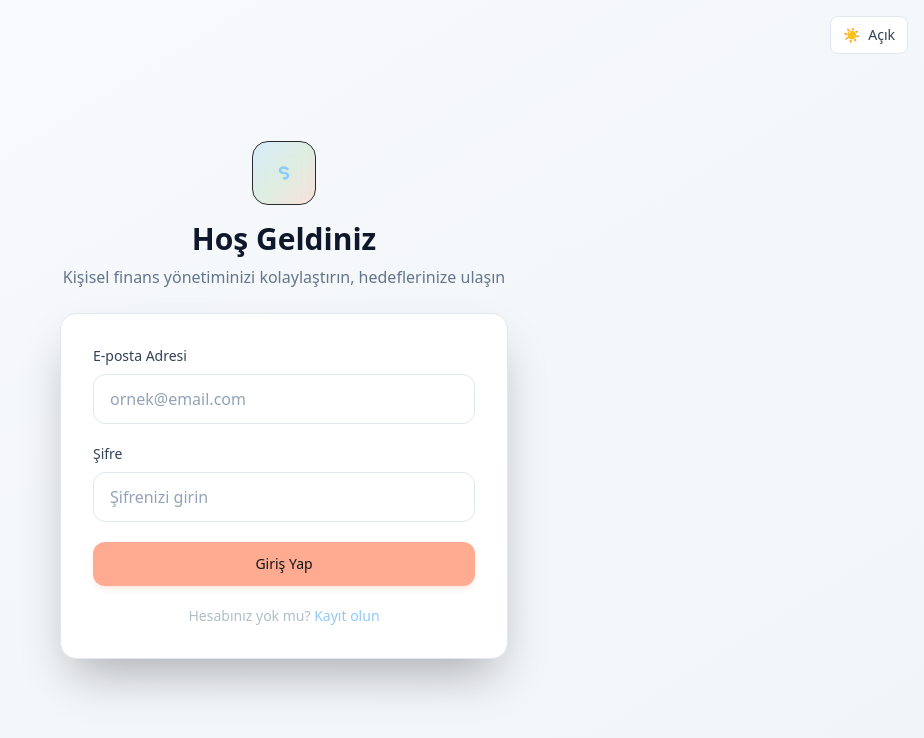
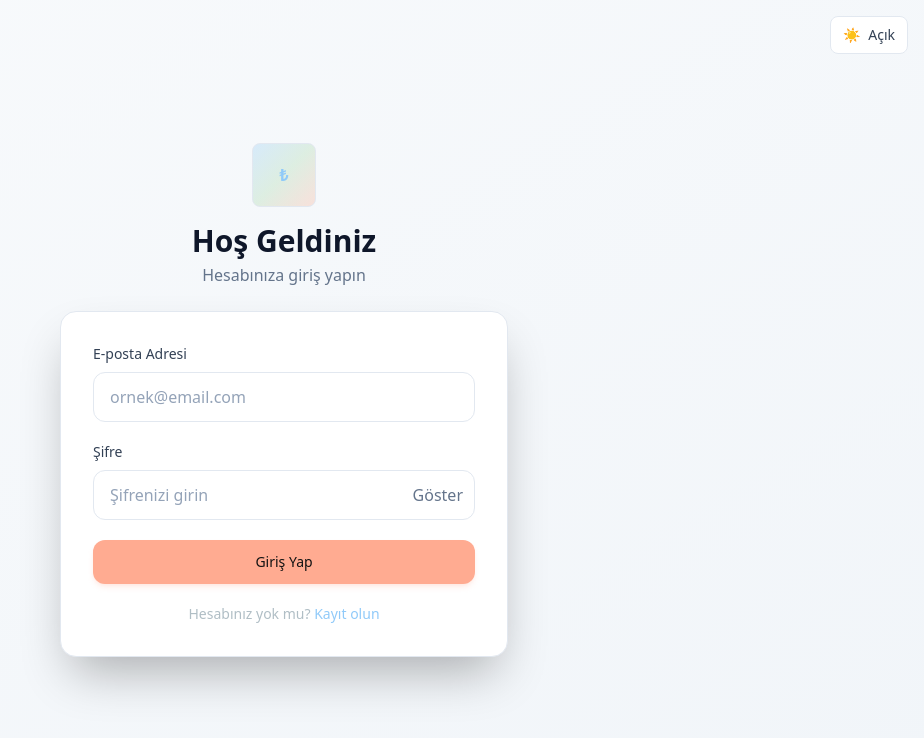
Before and after one commit to hakandincturk/myMoney-frontend, a React (Vite) app: page /login in a window 1280 px wide. Shown: the top 738 px of the page, without its empty margins (356-1280 px from the left). Built offline with nearby package versions, Linux system fonts and the light colour scheme.

Commit message:
components written

```diff
--- /dev/null
+++ b/src/components/ui/AuthContainer.tsx
@@ -0,0 +1,28 @@
+import React from 'react'
+import { Card } from '@/components/ui/Card'
+import { Logo } from '@/components/ui/Logo'
+
+type AuthContainerProps = {
+  title: string
+  subtitle?: string
+  children: React.ReactNode
+}
+
+export const AuthContainer: React.FC<AuthContainerProps> = ({ title, subtitle, children }) => {
+  return (
+    <div className="w-full max-w-md">
+      <div className="text-center mb-6">
+        <Logo size={64} />
+        <h2 className="mt-4 text-3xl font-bold text-slate-900 dark:text-mm-text">{title}</h2>
+        {subtitle && (
+          <p className="mt-1 text-slate-500 dark:text-mm-subtleText">{subtitle}</p>
+        )}
+      </div>
+      <Card className="shadow-2xl shadow-black/30">
+        {children}
+      </Card>
+    </div>
+  )
+}
+
+export default AuthContainer
--- /dev/null
+++ b/src/components/ui/Logo.tsx
@@ -0,0 +1,26 @@
+import React from 'react'
+
+type LogoProps = {
+  size?: number
+  withText?: boolean
+  className?: string
+}
+
+export const Logo: React.FC<LogoProps> = ({ size = 32, withText = false, className = '' }) => {
+  const box = `h-${Math.round(size/4)} w-${Math.round(size/4)}` // not used directly; inline style below
+  return (
+    <div className={`inline-flex items-center gap-2 ${className}`}>
+      <div
+        className="rounded-lg bg-gradient-to-br from-mm-primary/30 via-mm-secondary/30 to-mm-accent/30 flex items-center justify-center border border-slate-200 dark:border-mm-border"
+        style={{ height: size, width: size }}
+      >
+        <span className="text-mm-primary font-bold">₺</span>
+      </div>
+      {withText && (
+        <span className="text-slate-900 dark:text-mm-text font-semibold">MyMoney</span>
+      )}
+    </div>
+  )
+}
+
+export default Logo
--- /dev/null
+++ b/src/components/ui/PasswordInput.tsx
@@ -0,0 +1,47 @@
+import React, { useState } from 'react'
+
+type PasswordInputProps = {
+  id: string
+  label?: string
+  value: string
+  onChange: (value: string) => void
+  placeholder?: string
+  error?: string
+}
+
+export const PasswordInput: React.FC<PasswordInputProps> = ({ id, label = 'Şifre', value, onChange, placeholder = 'Şifrenizi girin', error }) => {
+  const [visible, setVisible] = useState(false)
+
+  const base = 'w-full px-4 py-3 rounded-xl transition-all duration-200 placeholder-slate-400 dark:placeholder-mm-placeholder bg-white text-slate-900 dark:bg-mm-surface dark:text-mm-text focus:ring-2 focus:ring-mm-primary focus:border-transparent outline-none pr-12'
+  const border = error ? 'border border-red-500' : 'border border-slate-200 dark:border-mm-border'
+
+  return (
+    <div className="w-full">
+      {label && (
+        <label htmlFor={id} className="block text-sm font-medium text-slate-700 dark:text-mm-text mb-2">
+          {label}
+        </label>
+      )}
+      <div className="relative">
+        <input
+          id={id}
+          type={visible ? 'text' : 'password'}
+          className={`${base} ${border}`}
+          placeholder={placeholder}
+          value={value}
+          onChange={e => onChange(e.target.value)}
+        />
+        <button
+          type="button"
+          className="absolute inset-y-0 right-3 flex items-center text-slate-500 dark:text-mm-placeholder hover:text-slate-700 dark:hover:text-mm-text"
+          onClick={() => setVisible(!visible)}
+        >
+          {visible ? 'Gizle' : 'Göster'}
+        </button>
+      </div>
+      {error && <p className="mt-1 text-xs text-red-400">{error}</p>}
+    </div>
+  )
+}
+
+export default PasswordInput
--- a/src/pages/screens/auth/LoginPage.tsx
+++ b/src/pages/screens/auth/LoginPage.tsx
@@ -7,6 +7,8 @@ import { Link, useNavigate, useLocation } from 'react-router-dom'
 import { Card } from '@/components/ui/Card'
 import { Input } from '@/components/ui/Input'
 import { Button } from '@/components/ui/Button'
+import { PasswordInput } from '@/components/ui/PasswordInput'
+import { AuthContainer } from '@/components/ui/AuthContainer'
 
 export const LoginPage: React.FC = () => {
   const dispatch = useAppDispatch()
@@ -91,19 +93,7 @@ export const LoginPage: React.FC = () => {
   }
 
   return (
-    <div className="w-full max-w-md">
-        <div className="text-center mb-6">
-          <div className="mx-auto h-16 w-16 rounded-2xl bg-gradient-to-br from-mm-primary/30 via-mm-secondary/30 to-mm-accent/30 flex items-center justify-center mb-4 border border-mm-border backdrop-blur">
-            <svg className="h-8 w-8 text-mm-primary" fill="none" stroke="currentColor" viewBox="0 0 24 24">
-              <path strokeLinecap="round" strokeLinejoin="round" strokeWidth={2} d="M12 8c-1.657 0-3 .895-3 2s1.343 2 3 2 3 .895 3 2-1.343 2-3 2m0-8c1.11 0 2.08.402 2.599 1" />
-            </svg>
-          </div>
-          <h2 className="text-3xl font-bold text-slate-900 dark:text-mm-text mb-2">Hoş Geldiniz</h2>
-          <p className="text-slate-500 dark:text-mm-subtleText">
-						Kişisel finans yönetiminizi kolaylaştırın, hedeflerinize ulaşın
-					</p>
-        </div>
-        <Card className="shadow-2xl shadow-black/30">
+    <AuthContainer title="Hoş Geldiniz" subtitle="Hesabınıza giriş yapın">
       <form onSubmit={handleSubmit} className="space-y-5">
             <Input
               id="email"
@@ -114,24 +104,14 @@ export const LoginPage: React.FC = () => {
               onChange={handleEmailChange}
               error={emailError}
             />
-            <div>
-              <Input
+            <PasswordInput
               id="password"
               label="Şifre"
-                type={showPassword ? 'text' : 'password'}
-                placeholder="Şifrenizi girin"
               value={password}
               onChange={handlePasswordChange}
+              placeholder="Şifrenizi girin"
               error={passwordError}
             />
-              <button
-                type="button"
-                className="-mt-10 mr-3 float-right text-mm-placeholder hover:text-mm-text"
-                onClick={() => setShowPassword(!showPassword)}
-              >
-                {showPassword ? 'Gizle' : 'Göster'}
-              </button>
-            </div>
             {successMessage && (
               <div className="bg-mm-surface border border-mm-border rounded-xl p-3 text-mm-secondary">
                 {successMessage}
@@ -152,7 +132,6 @@ export const LoginPage: React.FC = () => {
               </Link>
             </div>
       </form>
-        </Card>
-      </div>
+    </AuthContainer>
   )
 }
--- a/src/pages/screens/auth/RegisterPage.tsx
+++ b/src/pages/screens/auth/RegisterPage.tsx
@@ -1,9 +1,10 @@
 import React, { useState, useEffect } from 'react'
 import { useRegisterMutation } from '@/services/authApi'
 import { Link, useNavigate } from 'react-router-dom'
-import { Card } from '@/components/ui/Card'
 import { Input } from '@/components/ui/Input'
 import { Button } from '@/components/ui/Button'
+import { PasswordInput } from '@/components/ui/PasswordInput'
+import { AuthContainer } from '@/components/ui/AuthContainer'
 
 export const RegisterPage: React.FC = () => {
   const navigate = useNavigate()
@@ -128,17 +129,7 @@ export const RegisterPage: React.FC = () => {
   }
 
   return (
-    <div className="w-full max-w-md">
-        <div className="text-center mb-6">
-          <div className="mx-auto h-16 w-16 rounded-2xl bg-gradient-to-br from-mm-secondary/30 via-mm-primary/30 to-mm-accent/30 flex items-center justify-center mb-4 border border-mm-border backdrop-blur">
-            <svg className="h-8 w-8 text-mm-secondary" fill="none" stroke="currentColor" viewBox="0 0 24 24">
-              <path strokeLinecap="round" strokeLinejoin="round" strokeWidth={2} d="M18 9v3m0 0v3m0-3h3m-3 0h-3m-2-5a4 4 0 11-8 0 4 4 0 018 0zM3 20a6 6 0 0112 0v1H3v-1z" />
-            </svg>
-          </div>
-          <h2 className="text-3xl font-bold text-slate-900 dark:text-mm-text mb-2">Hesap Oluştur</h2>
-          <p className="text-slate-500 dark:text-mm-subtleText">Kişisel finans yönetiminizi başlatın</p>
-        </div>
-        <Card className="shadow-2xl shadow-black/30">
+    <AuthContainer title="Hesap Oluştur" subtitle="Kişisel finans yönetiminizi başlatın">
       <form onSubmit={handleSubmit} className="space-y-5">
             <Input
               id="fullName"
@@ -158,28 +149,18 @@ export const RegisterPage: React.FC = () => {
               onChange={v => update('email', v)}
               error={fieldErrors.email}
             />
-            <div>
-              <Input
+            <PasswordInput
               id="password"
               label="Şifre"
-                type={showPassword ? 'text' : 'password'}
-                placeholder="En az 6 karakter"
               value={form.password}
               onChange={v => update('password', v)}
+              placeholder="En az 6 karakter"
               error={fieldErrors.password}
             />
-              <button
-                type="button"
-                className="-mt-10 mr-3 float-right text-mm-placeholder hover:text-mm-text"
-                onClick={() => setShowPassword(!showPassword)}
-              >
-                {showPassword ? 'Gizle' : 'Göster'}
-              </button>
-            </div>
             <Input
               id="confirmPassword"
               label="Şifre (Tekrar)"
-              type={showPassword ? 'text' : 'password'}
+              type="password"
               placeholder="Şifrenizi tekrar girin"
               value={form.confirmPassword}
               onChange={v => update('confirmPassword', v)}
@@ -214,7 +195,6 @@ export const RegisterPage: React.FC = () => {
               </Link>
             </div>
       </form>
-        </Card>
-      </div>
+    </AuthContainer>
   )
 }
```
Lines whose indentation alone changed are shown as unchanged.
